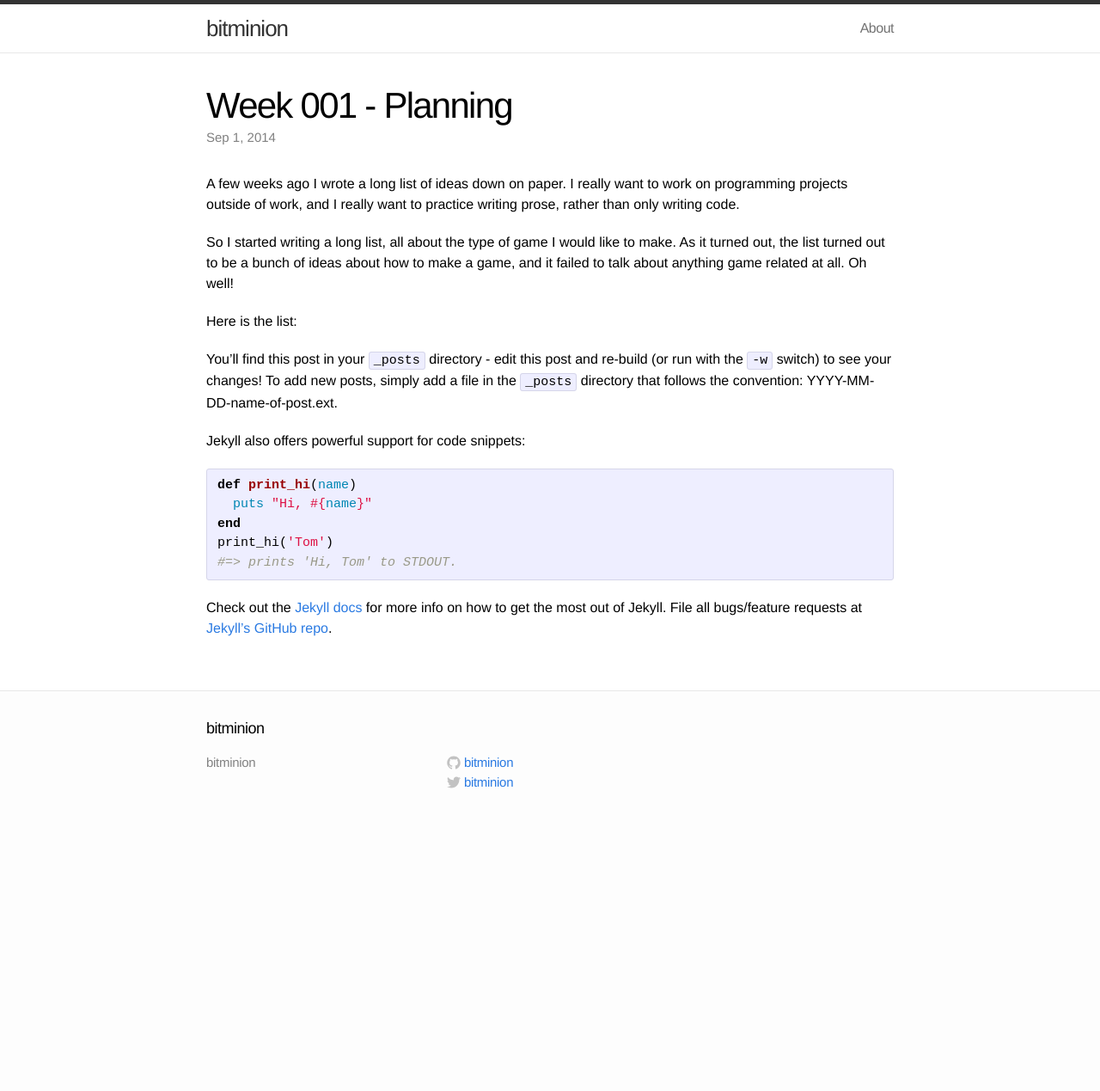
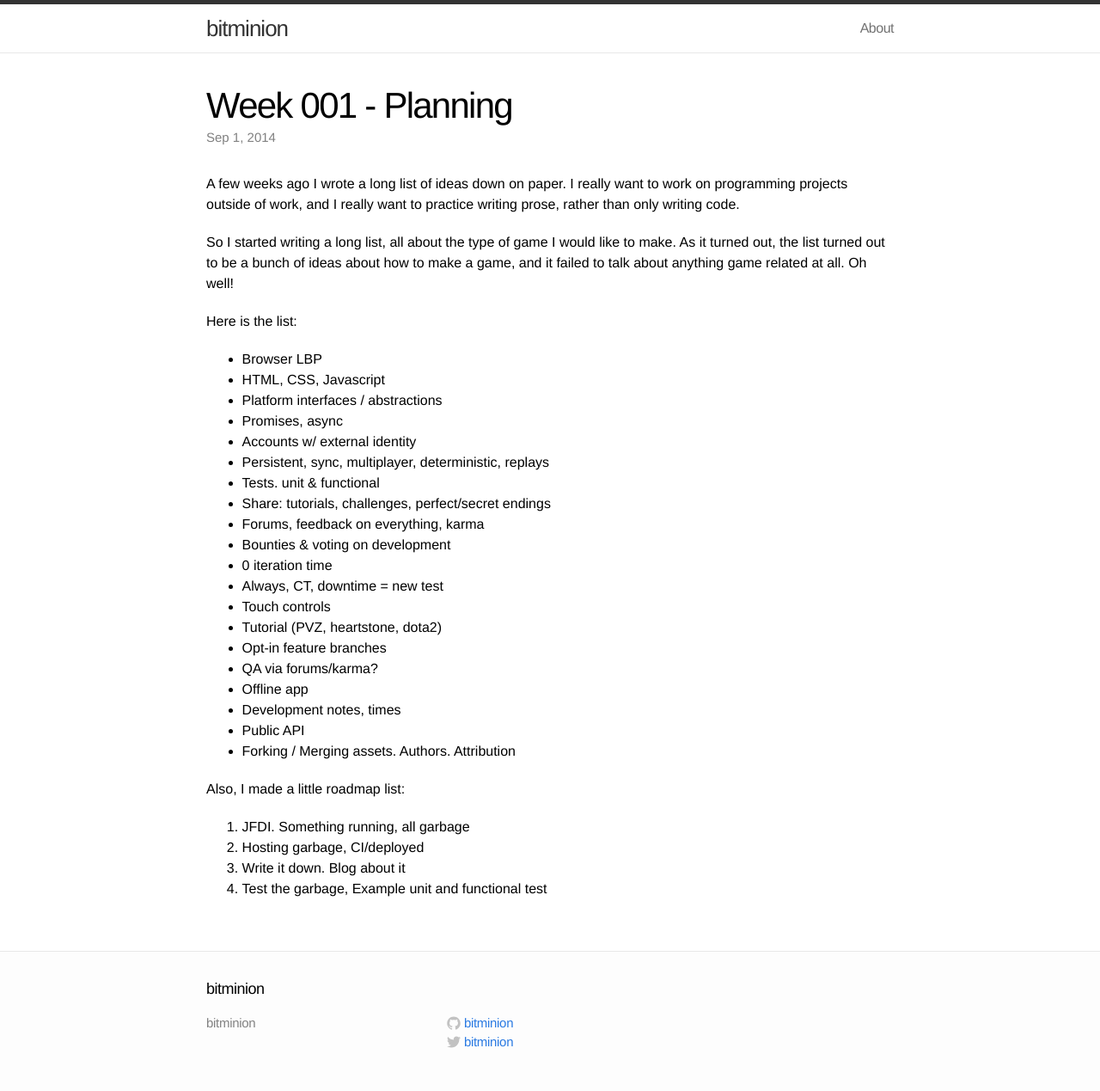
Before and after one commit to bitminion/bitminion.github.io, a Jekyll site: the page built from _posts/2014-09-01-week-ending-001-planning.markdown, in a window 1280 px wide. Shown: the whole page at 86% size. Built offline with Jekyll 4.4.1, drawn with Linux system fonts in a browser that asks for light colours; before the commit the page ends 966 px from its top, so only the background shows below that.

Commit message:
First post

```diff
--- a/_posts/2014-09-01-week-ending-001-planning.markdown
+++ b/_posts/2014-09-01-week-ending-001-planning.markdown
@@ -11,22 +11,30 @@ So I started writing a long list, all about the type of game I would like to mak
 
 Here is the list:
 
+*	Browser LBP
+*	HTML, CSS, Javascript
+*	Platform interfaces / abstractions
+*	Promises, async
+*	Accounts w/ external identity
+*	Persistent, sync, multiplayer, deterministic, replays
+*	Tests. unit & functional
+*	Share: tutorials, challenges, perfect/secret endings
+*	Forums, feedback on everything, karma
+*	Bounties & voting on development
+*	0 iteration time
+*	Always, CT, downtime = new test
+*	Touch controls
+*	Tutorial (PVZ, heartstone, dota2)
+*	Opt-in feature branches
+*	QA via forums/karma?
+*	Offline app
+*	Development notes, times
+*	Public API
+*	Forking / Merging assets. Authors. Attribution
 
+Also, I made a little roadmap list:
 
-You'll find this post in your `_posts` directory - edit this post and re-build (or run with the `-w` switch) to see your changes!
-To add new posts, simply add a file in the `_posts` directory that follows the convention: YYYY-MM-DD-name-of-post.ext.
-
-Jekyll also offers powerful support for code snippets:
-
-{% highlight ruby %}
-def print_hi(name)
-  puts "Hi, #{name}"
-end
-print_hi('Tom')
-#=> prints 'Hi, Tom' to STDOUT.
-{% endhighlight %}
-
-Check out the [Jekyll docs][jekyll] for more info on how to get the most out of Jekyll. File all bugs/feature requests at [Jekyll's GitHub repo][jekyll-gh].
-
-[jekyll-gh]: https://github.com/jekyll/jekyll
-[jekyll]:    http://jekyllrb.com
+1.	JFDI. Something running, all garbage
+2.	Hosting garbage, CI/deployed
+3.	Write it down. Blog about it
+4.	Test the garbage, Example unit and functional test
```
